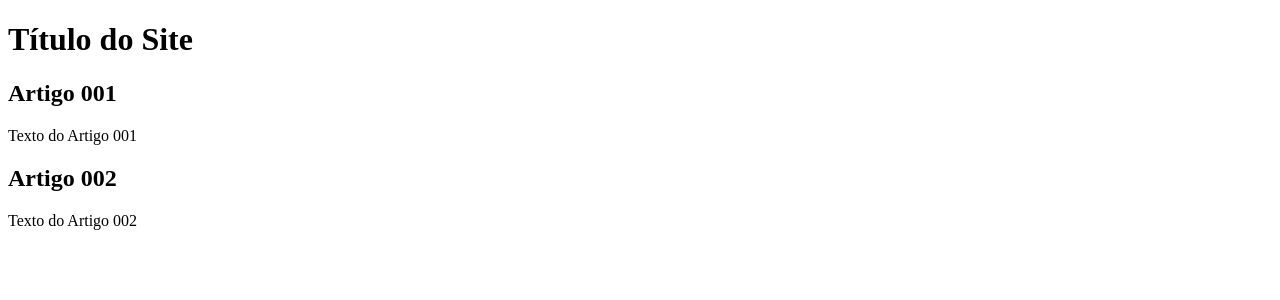
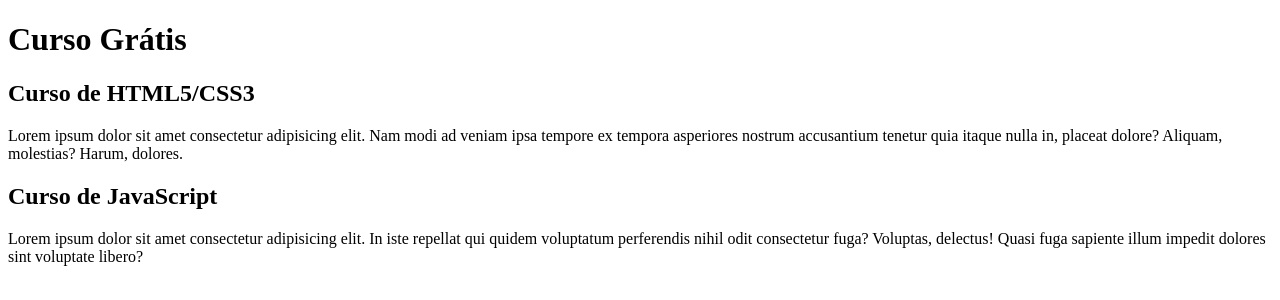
Before and after one commit to DaviStalleiken/projeto-site, a plain HTML site: page index.html in a window 1280 px wide. Drawn offline with Linux system fonts and the light colour scheme.

Commit message:
alteração no conteúdo

```diff
--- a/index.html
+++ b/index.html
@@ -9,15 +9,15 @@
 <body>
     <main>
         <header>
-            <h1>Título do Site</h1>
+            <h1>Curso Grátis</h1>
         </header>
         <article>
-            <h2>Artigo 001</h2>
-            <p>Texto do Artigo 001</p>
+            <h2>Curso de HTML5/CSS3</h2>
+            <p>Lorem ipsum dolor sit amet consectetur adipisicing elit. Nam modi ad veniam ipsa tempore ex tempora asperiores nostrum accusantium tenetur quia itaque nulla in, placeat dolore? Aliquam, molestias? Harum, dolores.</p>
         </article>
         <article>
-            <h2>Artigo 002</h2>
-            <p>Texto do Artigo 002</p>
+            <h2>Curso de JavaScript</h2>
+            <p>Lorem ipsum dolor sit amet consectetur adipisicing elit. In iste repellat qui quidem voluptatum perferendis nihil odit consectetur fuga? Voluptas, delectus! Quasi fuga sapiente illum impedit dolores sint voluptate libero?</p>
         </article>
     </main>
 </body>
```
